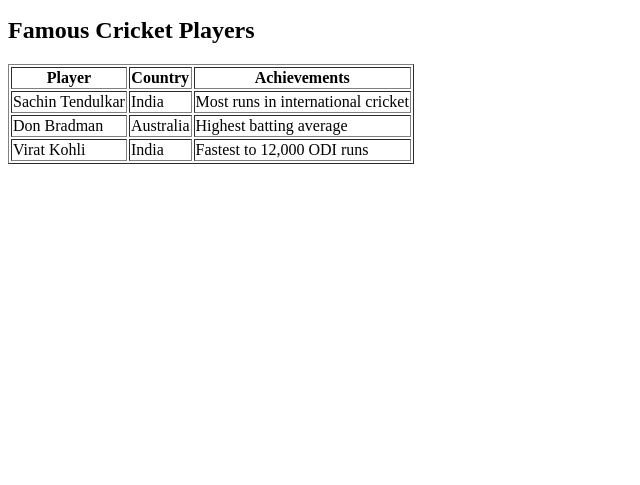
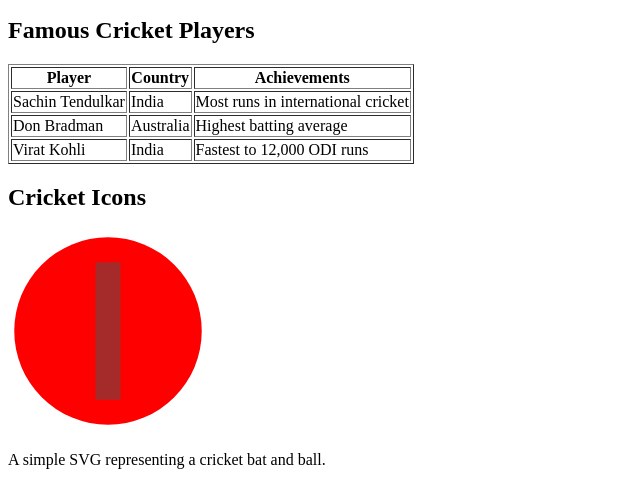
Before and after one commit to jashan-in/Lab_01_front_end, a plain HTML site: page index.html in a window 1280 px wide. Shown: the part 1044-1529 px from the top of the page, without its empty margins (0-640 px from the left). Before the commit the page ends 1216 px from the top, so only its background shows below. Drawn offline with Linux system fonts and the light colour scheme.

Commit message:
Added an SVG graphic representing a cricket bat and ball.

```diff
--- a/index.html
+++ b/index.html
@@ -68,4 +68,12 @@
             </tbody>
         </table>
     </section>
+    <section>
+        <h2>Cricket Icons</h2>
+        <svg xmlns="http://www.w3.org/2000/svg" viewBox="0 0 64 64" width="200" height="200">
+            <circle cx="32" cy="32" r="30" fill="red" />
+            <rect x="28" y="10" width="8" height="44" fill="brown" />
+        </svg>
+        <p>A simple SVG representing a cricket bat and ball.</p>
+    </section>
 </html>
```
